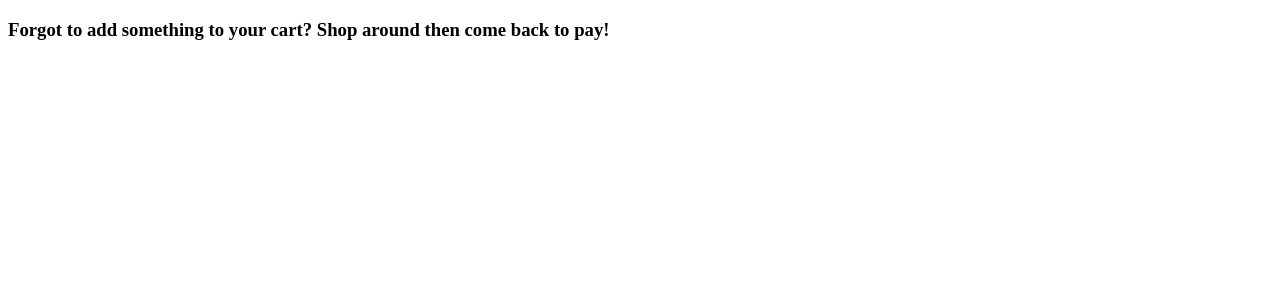
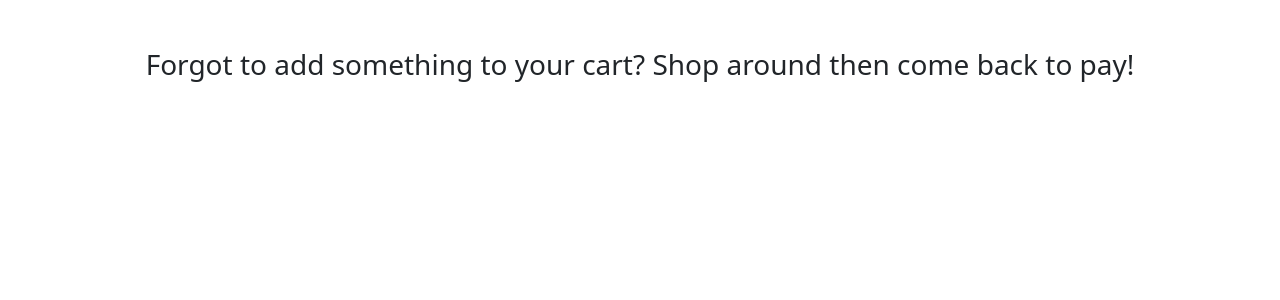
Before and after one commit to devpavth/ShopSwift, a Django app: page /cancel/ in a window 1280 px wide. Shown: the top 300 px of the page. Run offline with Django 5.2, Linux system fonts and the light colour scheme.

Commit message:
Add files via upload

```diff
--- a/store/templates/store/cancel.html
+++ b/store/templates/store/cancel.html
@@ -5,11 +5,15 @@
     <html>
     <head>
     <title>Checkout canceled</title>
+    <link rel="stylesheet" href="https://cdnjs.cloudflare.com/ajax/libs/font-awesome/4.7.0/css/font-awesome.min.css">
+    <link href="https://cdn.jsdelivr.net/npm/bootstrap@5.3.2/dist/css/bootstrap.min.css" rel="stylesheet" integrity="sha384-T3c6CoIi6uLrA9TneNEoa7RxnatzjcDSCmG1MXxSR1GAsXEV/Dwwykc2MPK8M2HN" crossorigin="anonymous">
     <!-- <link rel="stylesheet" href="style.css"> -->
     </head>
     <body>
     <section>
-        <h3>Forgot to add something to your cart? Shop around then come back to pay!</h3>
+        <div class="container">
+            <h3 class="text-center mt-5">Forgot to add something to your cart? Shop around then come back to pay!</h3>
+        </div>
     </section>
     </body>
     </html>
```
